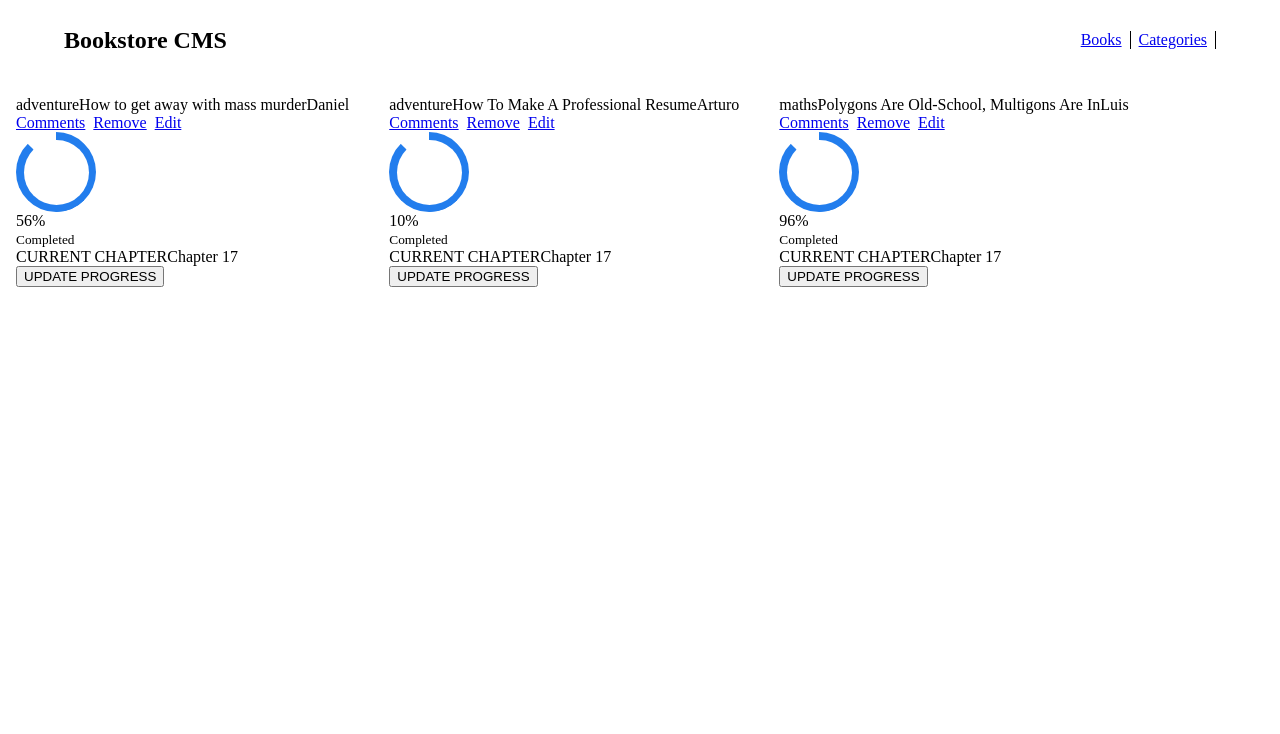
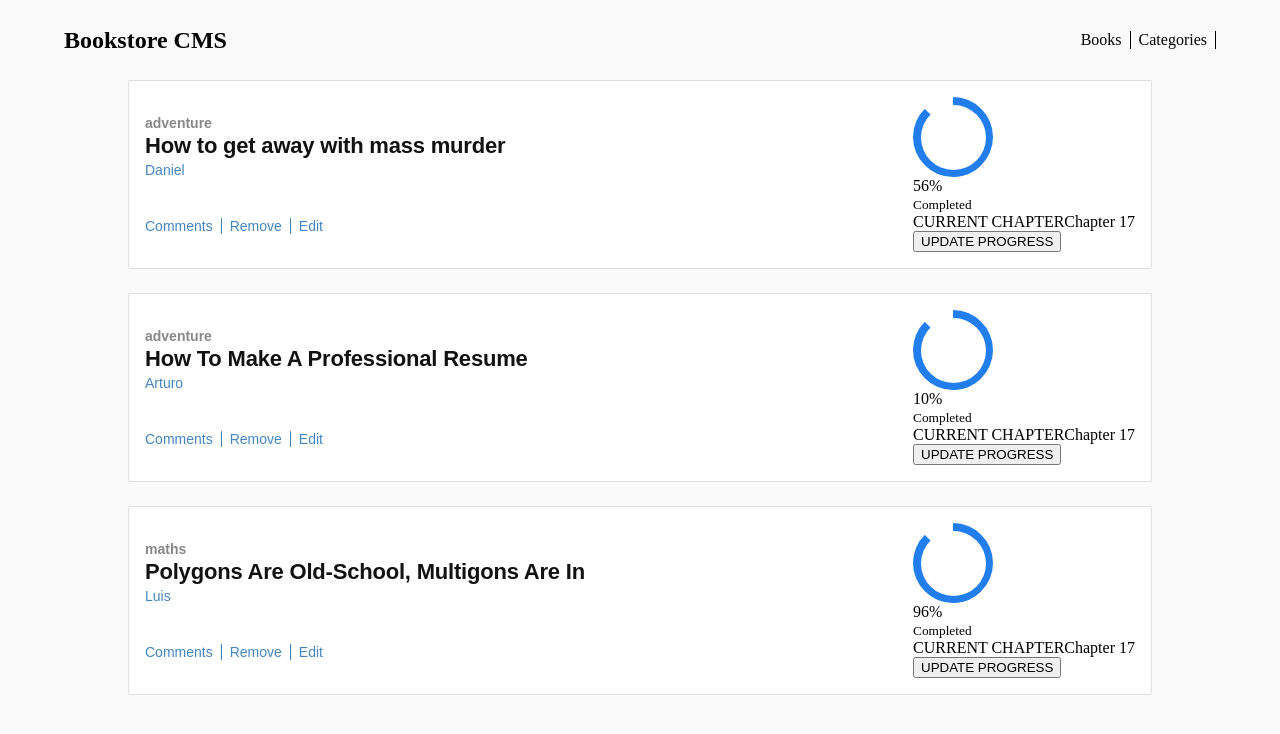
Before and after one commit to Danie12345/bookstore-react, a React (Create React App) app: page /store in a window 1280 px wide. Shown: the top 734 px of the page. Built offline with nearby package versions, Linux system fonts and the light colour scheme.

Commit message:
Add book styles left side
Add background color to index.js

```diff
--- a/src/components/books/Books.css
+++ b/src/components/books/Books.css
@@ -0,0 +1,7 @@
+.bookItems {
+  display: flex;
+  flex-direction: column;
+  width: 80%;
+  padding: 0% 10%;
+  gap: 24px;
+}
--- a/src/components/books/Books.js
+++ b/src/components/books/Books.js
@@ -27,9 +27,9 @@ const Books = () => {
 
   return (
     <div>
-      <ul>
+      <ul className="bookItems">
         {books && books.map((book) => (
-          <li key={book.id}>
+          <li className="bookItem" key={book.id}>
             <Book id={book.id} author={book.author} title={book.title} category={book.category} />
           </li>
         ))}
--- a/src/components/books/book/Book.css
+++ b/src/components/books/book/Book.css
@@ -1,11 +1,84 @@
 .book {
   box-sizing: border-box;
   display: flex;
+  flex-direction: row;
+  width: 100%;
+  justify-content: space-between;
+  padding: 16px;
+  width: 100%;
+  border: 1px solid rgb(223, 223, 223);
+  border-radius: 2px;
+  background-color: white;
+}
+
+.bookStuff {
+  display: flex;
   flex-direction: column;
-  gap: 20px;
-  width: 100%;
-  justify-content: center;
-  padding: 16px;
+  justify-content: space-around;
+}
+
+.bookInfo {
+  display: flex;
+  flex-direction: column;
+  width: fit-content;
+}
+
+.bookCategory {
+  width: 7rem;
+  height: 1.125rem;
+  opacity: 0.5;
+  font-family: 'Montserrat', sans-serif;
+  font-size: 0.875rem;
+  font-weight: bold;
+  color: #121212;
+}
+
+.bookTitle {
+  width: max-content;
+  height: 1.813rem;
+  font-family: 'RobotoSlab', sans-serif;
+  font-size: 1.375rem;
+  font-weight: bold;
+  font-stretch: normal;
+  font-style: normal;
+  line-height: normal;
+  letter-spacing: -0.2px;
+  color: #121212;
+}
+
+.bookAuthor {
+  width: 6.688rem;
+  height: 1.188rem;
+  font-family: 'RobotoSlab', sans-serif;
+  font-size: 0.875rem;
+  font-weight: 300;
+  color: #4386bf;
+}
+
+.actions {
+  display: flex;
+  flex-direction: row;
+  justify-content: flex-start;
+  gap: 0%;
+}
+
+.action {
+  width: auto;
+  padding: 0% 8px;
+  box-sizing: border-box;
+  font-family: 'RobotoSlab', sans-serif;
+  font-size: 0.875rem;
+  font-weight: 300;
+  color: #4386bf;
+  text-align: center;
+}
+
+.action:nth-child(-n + 2) {
+  border-right: 1px solid #4386bf;
+}
+
+.action:nth-child(-n + 1) {
+  padding-left: 0%;
 }
 
 .circle-wrap {
--- a/src/components/books/book/Book.js
+++ b/src/components/books/book/Book.js
@@ -27,21 +27,21 @@ const Book = (props) => {
   ];
   return (
     <div className="book" id={id}>
-      {/* <span className="bookAuthor">{author}</span>
+      <div className="bookStuff">
+        <div className="bookInfo">
+          <span className="bookCategory">{category}</span>
           <span className="bookTitle">{title}</span>
-      <span className="bookCategory">{category}</span> */}
-      <div>
-        <span>{category}</span>
-        <span>{title}</span>
-        <span>{author}</span>
-        <div>
-          <ul>
+          <span className="bookAuthor">{author}</span>
+        </div>
+        <div className="bookActions">
+          <ul className="actions">
             {links && links.map((link) => (
-              <li key={link.id}>
+              <li key={link.id} className="action">
                 <a href={link.href}>{link.name}</a>
               </li>
             ))}
           </ul>
+        </div>
       </div>
       <div>
         <div>
@@ -71,7 +71,6 @@ const Book = (props) => {
         </div>
       </div>
     </div>
-    </div>
   );
 };
 
--- a/src/index.css
+++ b/src/index.css
@@ -4,6 +4,7 @@ body {
   height: 100%;
   padding: 0%;
   margin: 0%;
+  background-color: #fafafa;
 }
 
 ul,
@@ -12,3 +13,8 @@ li {
   margin: 0%;
   list-style: none;
 }
+
+a {
+  text-decoration: none;
+  color: inherit;
+}
```
Lines whose indentation alone changed are shown as unchanged.
